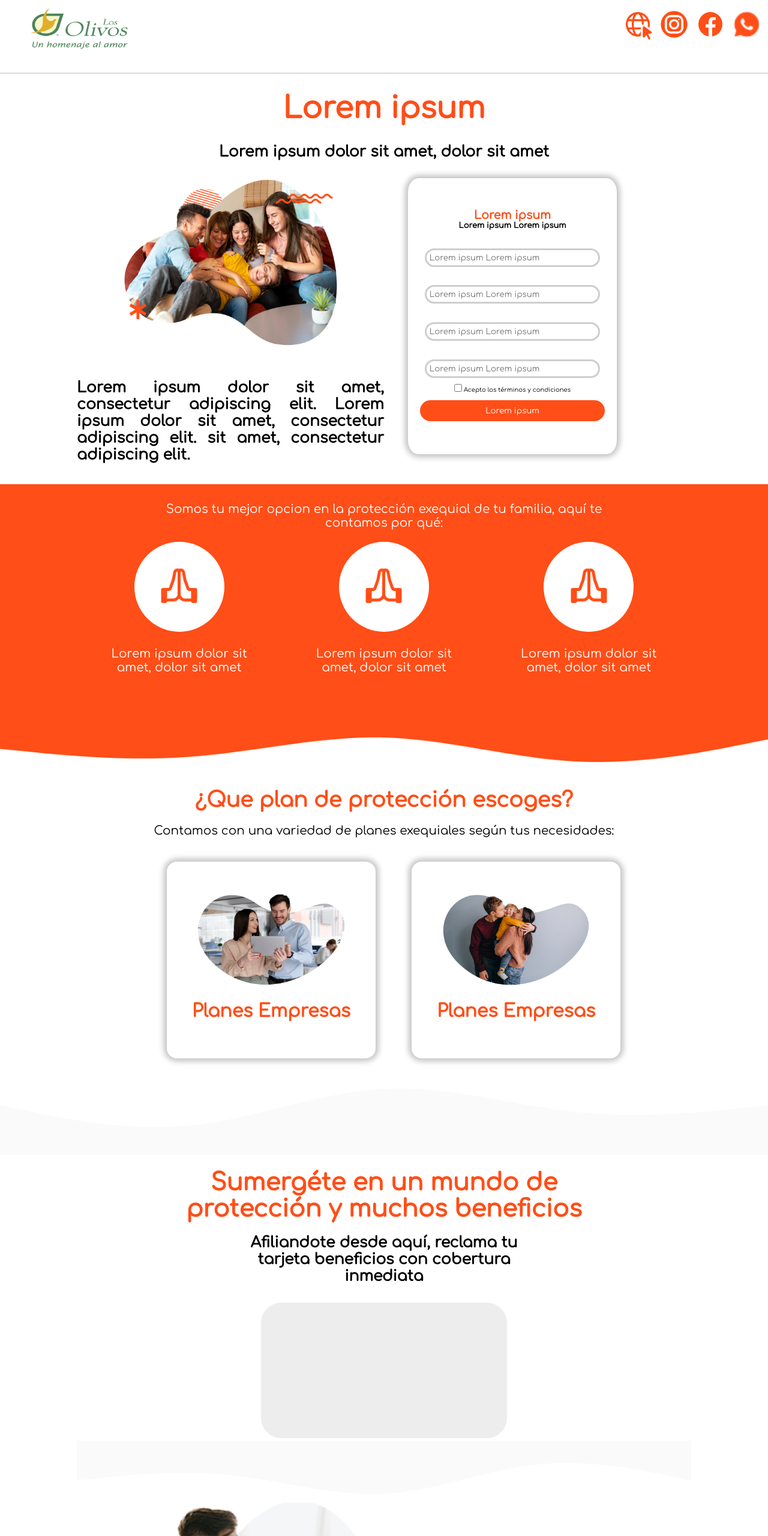
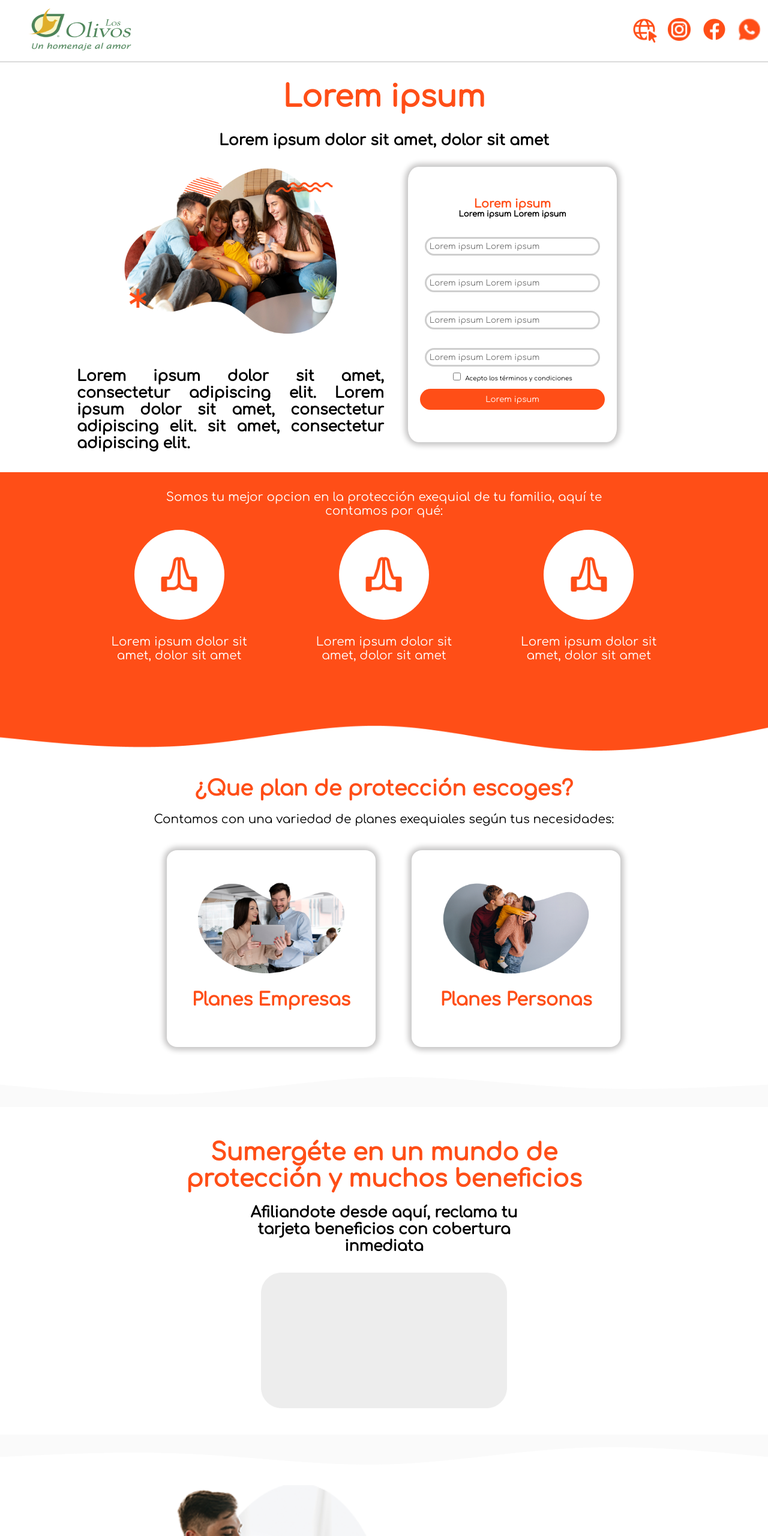
Before and after one commit to EliasZab/landing-page-HTML, a plain HTML site: page index.html in a window 1280 px wide. Shown: the top 2560 px of the page at 60% size. Drawn offline with Linux system fonts and the light colour scheme.

Commit message:
septimo commit

```diff
--- a/css/estilos.css
+++ b/css/estilos.css
@@ -6,26 +6,28 @@
 }
 .header{
     display: flex;
-    padding-bottom: 10px;
     justify-content: space-between;
 }
 .logo{
-    height: 70%;
-    width: 70%;
-    padding-top: 10px;
-    padding-left: 20px;
+    height: 80%;
+    width: 80%;
+}
+.divLogo{
+    display: flex;
+    justify-content: right;
+    align-items: center;
 }
 header a img{
-    width: 100%;
+    width: 80%;
 }
 .redes{
-    padding-top: 15px;
     display: flex;
     justify-content: right;
+    align-items: center;
 }
 .redes a{
     width: 15%;
-    padding-right: 10px;
+    padding-right: 3px;
 }
 hr{
     height: 2px;
@@ -84,6 +86,8 @@ hr{
 }
 .check{
     border: 5px solid;
+    margin-top: 10px;
+    margin-right: 5px;
 }
 .contPray{
     padding-bottom: 40px;
@@ -125,17 +129,23 @@ hr{
 .imgPrincipal{
     width: 100%;
 }
+.vectorNaranja{
+    width: 100%;
+}
 .vector{
     width: 100%;
+    height: 50px;
 }
 h1{
     color: #FF4E17;
 }
 .quePlan{
     margin-top: 40px;
+    margin-left: 10%;
+    margin-right: 10%;
 }
 .tituloPlan{
-    font-size: 15px;
+    font-size: 12px;
 }
 .subTituloPlan{
     margin-top: 10px;
@@ -148,11 +158,14 @@ h1{
 .sumergete{
     margin-left: 10%;
     margin-right: 10%;
+    margin-top: 30px;
 }
 .tituloSumergete{
     font-size: 14px;
     margin-top: 20px;
     margin-bottom: 20px;
+    margin-left: 30px;
+    margin-right: 30px;
 }
 .subTituloSumergete{
     font-size: 12px;
@@ -160,6 +173,10 @@ h1{
 }
 .rectangulo{
     width: 70%;
+    margin-bottom: 40px;
+}
+.loremFinal{
+    margin-top: 20px;
 }
 .subTituloFinal{
     font-size: 15px;
@@ -177,6 +194,9 @@ footer{
 }
 
 @media (min-width: 500px) and (max-width: 768px){
+    .redes a{
+        width: 18%;
+    }
     .contenedor{
         margin-left: 10%;
         margin-right: 10%;
@@ -239,6 +259,9 @@ footer{
     .cardDer{
         margin-left: 30px;
     }
+    .sumergete{
+        margin-top: 50px;
+    }
     .tituloSumergete{
         font-size: 25px;
         padding-left: 100px;
@@ -287,6 +310,9 @@ footer{
 }
 
 @media (min-width: 769px){
+    .redes a{
+        width: 18%;
+    }
     .contenedor{
         margin-left: 10%;
         margin-right: 10%;
@@ -375,6 +401,9 @@ footer{
     .h2Planes{
         font-size: 30px;
     }
+    .sumergete{
+        margin-top: 50px;
+    }
     .tituloSumergete{
         font-size: 40px;
         padding-left: 150px;
--- a/index.html
+++ b/index.html
@@ -103,7 +103,7 @@
 
 	<!--  ////////////////////// VECTOR ////////////////////////  -->
 
-	<img class="vector" src="images/Vector.png" alt="">
+	<img class="vectorNaranja" src="images/Vector.png" alt="">
 
 	<!--  ////////////////////// QUE PLAN ////////////////////////  -->
 
@@ -113,6 +113,10 @@
 
 		<h3 class="subTituloPlan">Contamos con una variedad de planes exequiales según tus necesidades:</h3>
 
+	</div>
+
+	<div class="contenedor">
+
 		<div class="divImages">
 			<div class="divForm cardIzq">
 				<img class="imgPrincipal imgPlanes" src="images/Mesa de trabajo 1 1.png" alt="">
@@ -120,11 +124,12 @@
 			</div>
 			<div class="divForm cardDer">
 				<img class="imgPrincipal imgPlanes" src="images/Mesa de trabajo 1 copia 1.png" alt="">
-				<h2 class="h2Planes">Planes Empresas</h2>
+				<h2 class="h2Planes">Planes Personas</h2>
 			</div>
 		</div>
 
 	</div>
+
 
 	<!--  ////////////////////// VECTOR ////////////////////////  -->
 
@@ -144,9 +149,10 @@
 
 	<!--  ////////////////////// VECTOR ////////////////////////  -->
 
+	<img class="vector" src="images/Vector (1).png" alt="">
+
+
 	<div class="contenedor">
-
-		<img class="vector" src="images/Vector (1).png" alt="">
 
 		<div class="loremFinal">
 			<img class="imgPrincipal imgFinal" src="images/Mesa de trabajo 2 1.png" alt="">
```
